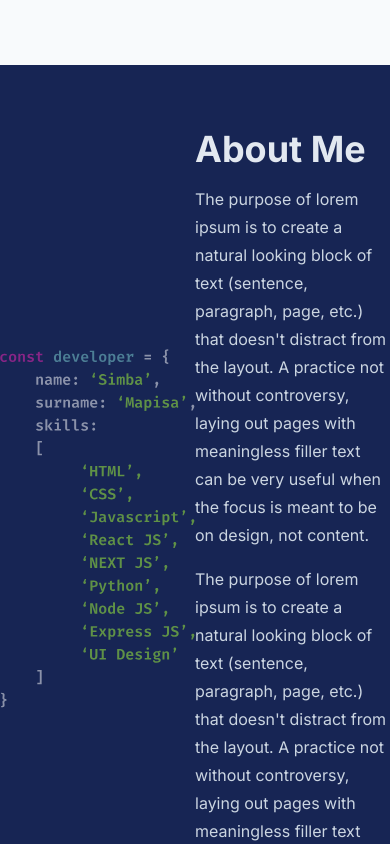
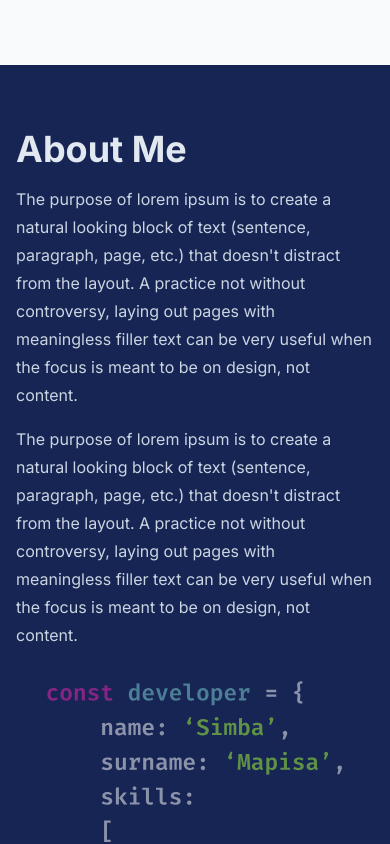
Before and after one commit to SimzMapisa/Portfolio, a Next.js app: page / in a window 390 px wide. Shown: the part 2240-3084 px from the top of the page. Built offline with nearby package versions, Linux system fonts and the light colour scheme.

Commit message:
make the about section responsive

```diff
--- a/components/Home/About.js
+++ b/components/Home/About.js
@@ -6,11 +6,11 @@ import React from "react";
 const About = () => {
   return (
     <div className="relative w-full py-16 min-h-[400px] bg-blue-950">
-      <div className="flex max-w-5xl mx-auto items-center">
-        <div className="flex-1 opacity-50">
+      <div className="flex flex-col px-4 lg:flex-row lg:px-0 max-w-5xl mx-auto items-center">
+        <div className="flex-1 order-2 py-8 lg:order-1 lg:py-0 opacity-50">
           <Image src="/code.svg" width="296" height="243" />
         </div>
-        <div className="flex-1 top-0 h-full lg:py-24 ">
+        <div className="flex-1 order-1 lg:order-2 top-0 h-full lg:py-24 ">
           <div className="">
             <h4 className="text-slate-200 font-bold text-4xl relative z-10">
               About Me
```
